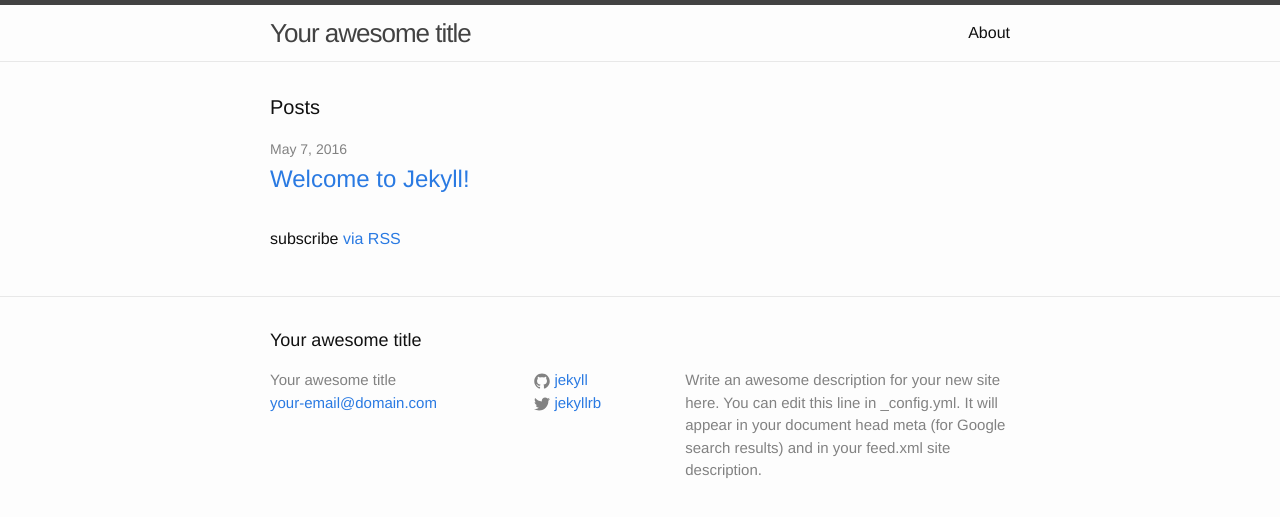
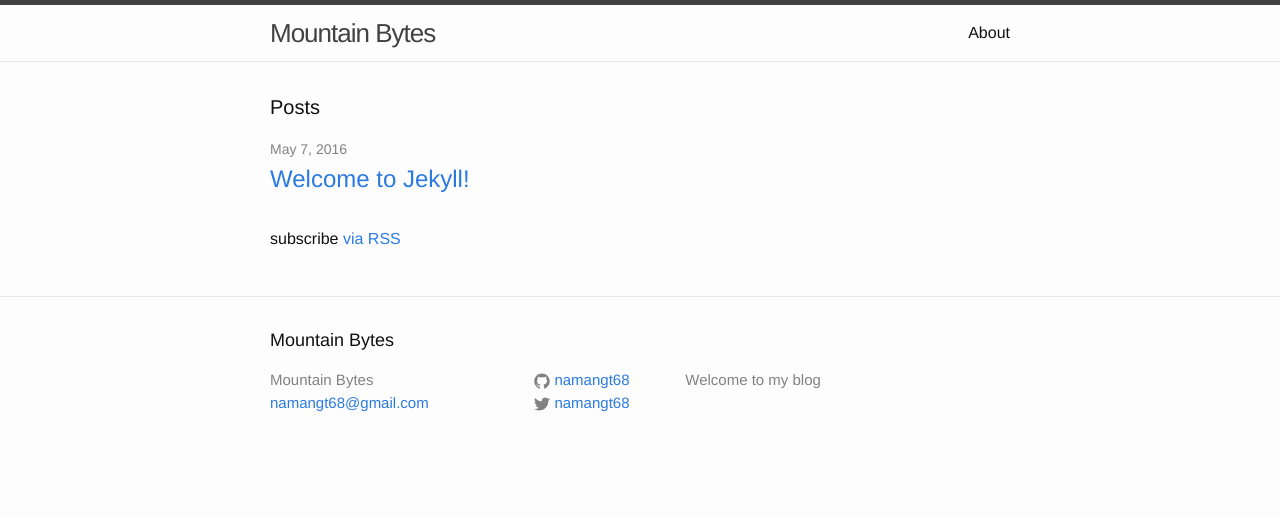
Before and after one commit to namangt68/namangt68.github.io, a Jekyll site: the page built from index.html, in a window 1280 px wide. Shown: the top 517 px of the page. Built offline with Jekyll 4.4.1, drawn with Linux system fonts in a browser that asks for light colours.

Commit message:
Update _config.yml

```diff
--- a/_config.yml
+++ b/_config.yml
@@ -6,16 +6,14 @@
 # 'jekyll serve'. If you change this file, please restart the server process.
 
 # Site settings
-title: Your awesome title
-email: your-email@domain.com
+title: Mountain Bytes
+email: namangt68@gmail.com
 description: > # this means to ignore newlines until "baseurl:"
-  Write an awesome description for your new site here. You can edit this
-  line in _config.yml. It will appear in your document head meta (for
-  Google search results) and in your feed.xml site description.
+  Welcome to my blog
 baseurl: "" # the subpath of your site, e.g. /blog
 url: "http://yourdomain.com" # the base hostname & protocol for your site
-twitter_username: jekyllrb
-github_username:  jekyll
+twitter_username: namangt68
+github_username:  namangt68
 
 # Build settings
 markdown: kramdown
```
